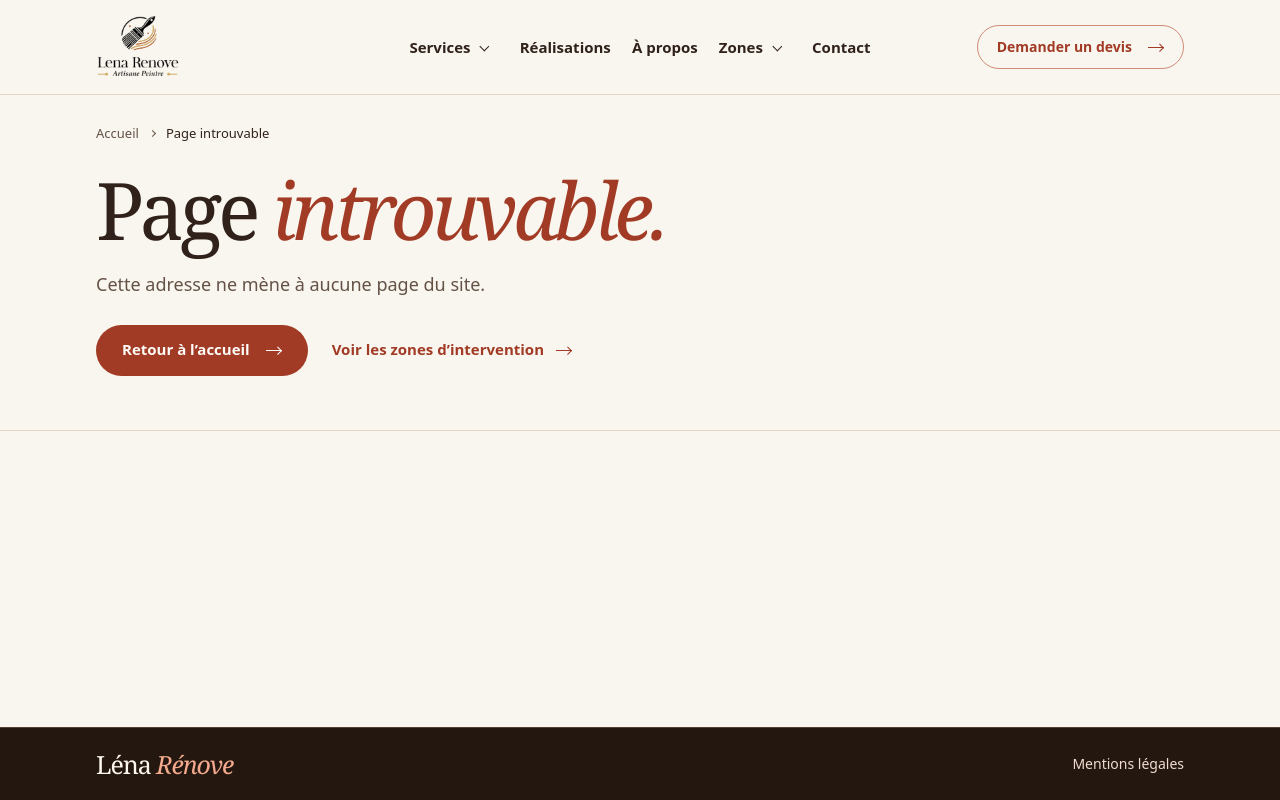
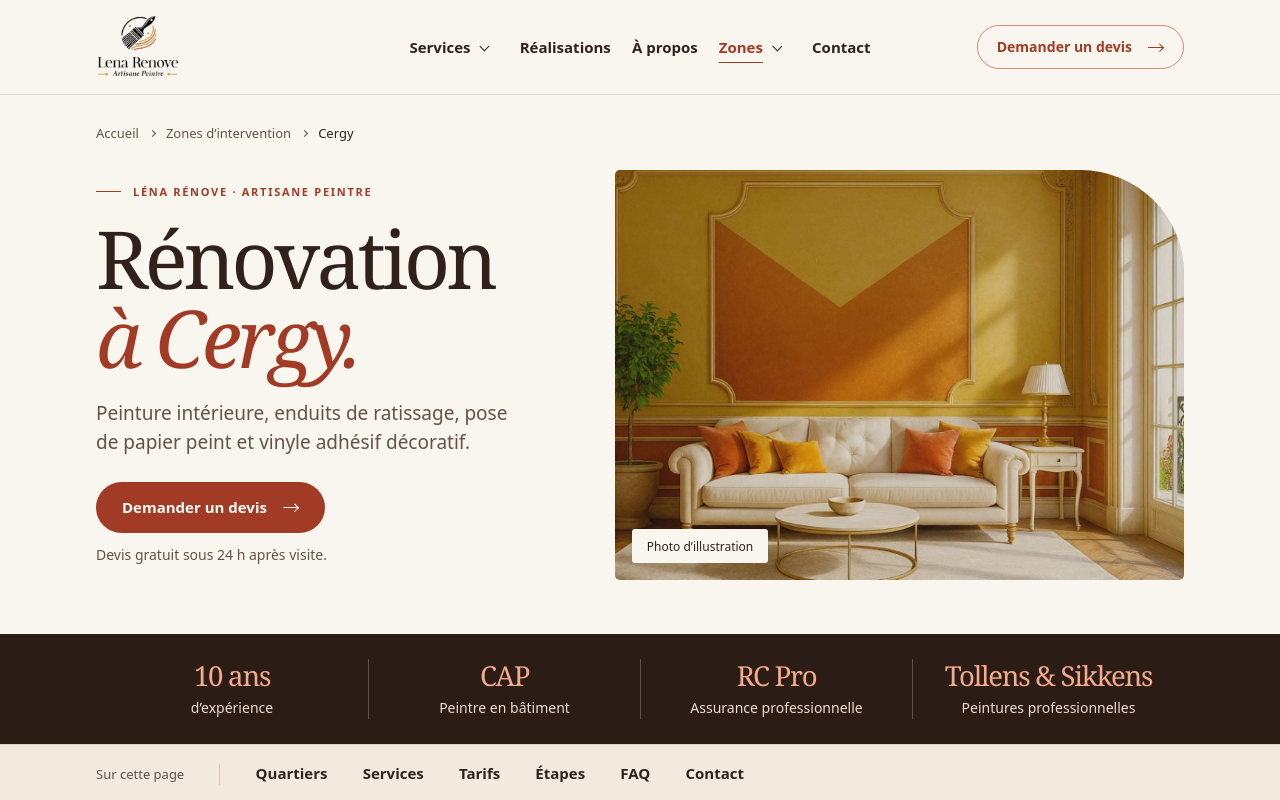
Before and after one commit to GITCL95/LENA-NEW, a Next.js app: page /zones/cergy in a window 1280 px wide. Before the commit this address had no page. Shown: the top 800 px of the page. Built offline with nearby package versions, Linux system fonts and the light colour scheme; a web font is replaced by a local one.

Commit message:
Move the Zones hub and cities to /zones

```diff
--- a/data/cities.ts
+++ b/data/cities.ts
@@ -1,4 +1,4 @@
-import { PONTOISE_PATH } from './client';
+import { PONTOISE_PATH, ZONES_PATH } from './client';
 
 type CityPhoto = {
   src: string;
@@ -24,7 +24,6 @@ export type City = {
   name: string;
   slug: string;
   href: string;
-  filePath: string; // slug utilisé pour le routing dynamique
   postalCode: string;
   distance: string;
   department: string;
@@ -58,7 +57,6 @@ export const PONTOISE = {
   name: 'Pontoise',
   slug: 'pontoise',
   href: PONTOISE_PATH,
-  filePath: 'peintre-pontoise',
   postalCode: '95000',
   distance: '35 min',
   department: '95',
@@ -94,13 +92,10 @@ export const PONTOISE = {
   landmarks: 'Cathédrale Saint-Maclou, Musée Tavet-Delacour, centre médiéval',
 } satisfies City;
 
-export const CITIES: City[] = [
-  PONTOISE,
+const cityDetails: Omit<City, 'href'>[] = [
   {
     name: 'Cergy',
     slug: 'cergy',
-    href: '/peintre-cergy',
-    filePath: 'peintre-cergy',
     postalCode: '95000',
     distance: '30 min',
     department: '95',
@@ -125,8 +120,6 @@ export const CITIES: City[] = [
   {
     name: 'Gisors',
     slug: 'gisors',
-    href: '/peintre-gisors',
-    filePath: 'peintre-gisors',
     postalCode: '27140',
     distance: '35 min',
     department: '27',
@@ -146,8 +139,6 @@ export const CITIES: City[] = [
   {
     name: 'Marines',
     slug: 'marines-95',
-    href: '/peintre-marines-95',
-    filePath: 'peintre-marines-95',
     postalCode: '95640',
     distance: '30 min',
     department: '95',
@@ -167,8 +158,6 @@ export const CITIES: City[] = [
   {
     name: 'Chars',
     slug: 'chars-95',
-    href: '/peintre-chars-95',
-    filePath: 'peintre-chars-95',
     postalCode: '95750',
     distance: '30 min',
     department: '95',
@@ -188,8 +177,6 @@ export const CITIES: City[] = [
   {
     name: 'Chaumont-en-Vexin',
     slug: 'chaumont-en-vexin',
-    href: '/peintre-chaumont-en-vexin',
-    filePath: 'peintre-chaumont-en-vexin',
     postalCode: '60240',
     distance: '45 min',
     department: '60',
@@ -208,5 +195,10 @@ export const CITIES: City[] = [
   },
 ];
 
+export const CITIES: City[] = [
+  PONTOISE,
+  ...cityDetails.map((city) => ({ ...city, href: `${ZONES_PATH}/${city.slug}` })),
+];
+
 export const getCityBySlug = (slug: string) =>
-  CITIES.find((c) => c.filePath === slug || c.slug === slug);
+  CITIES.find((city) => city.slug === slug);
--- a/data/client.ts
+++ b/data/client.ts
@@ -5,8 +5,8 @@ export const QUOTE_PATH = `${CONTACT_PATH}#contact`;
 export const LEGAL_PATH = "/mentions-legales";
 export const PORTFOLIO_PATH = "/portfolio";
 export const SERVICES_PATH = "/services";
-export const ZONES_PATH = "/peintre-renovation-val-d-oise-yvelines";
-export const PONTOISE_PATH = "/peintre-pontoise";
+export const ZONES_PATH = "/zones";
+export const PONTOISE_PATH = `${ZONES_PATH}/pontoise`;
 
 export const CLIENT = {
   brand: "Léna Rénove",
--- a/pages/[slug].tsx
+++ b/pages/zones/[slug].tsx
@@ -3,7 +3,7 @@ import CityPage from '@components/sections/CityPage';
 import { CITIES, getCityBySlug, type CityPageContent } from '@data/cities';
 
 export const getStaticPaths: GetStaticPaths = async () => ({
-  paths: CITIES.map(({ filePath }) => ({ params: { slug: filePath } })),
+  paths: CITIES.map(({ slug }) => ({ params: { slug } })),
   fallback: false,
 });
 
```
Also changed, not shown: pages/zones/index.tsx (renamed from pages/peintre-renovation-val-d-oise-yvelines.tsx), public/llms.txt, vercel.json, 1 other file (tests, documents, lock files or other folders).
